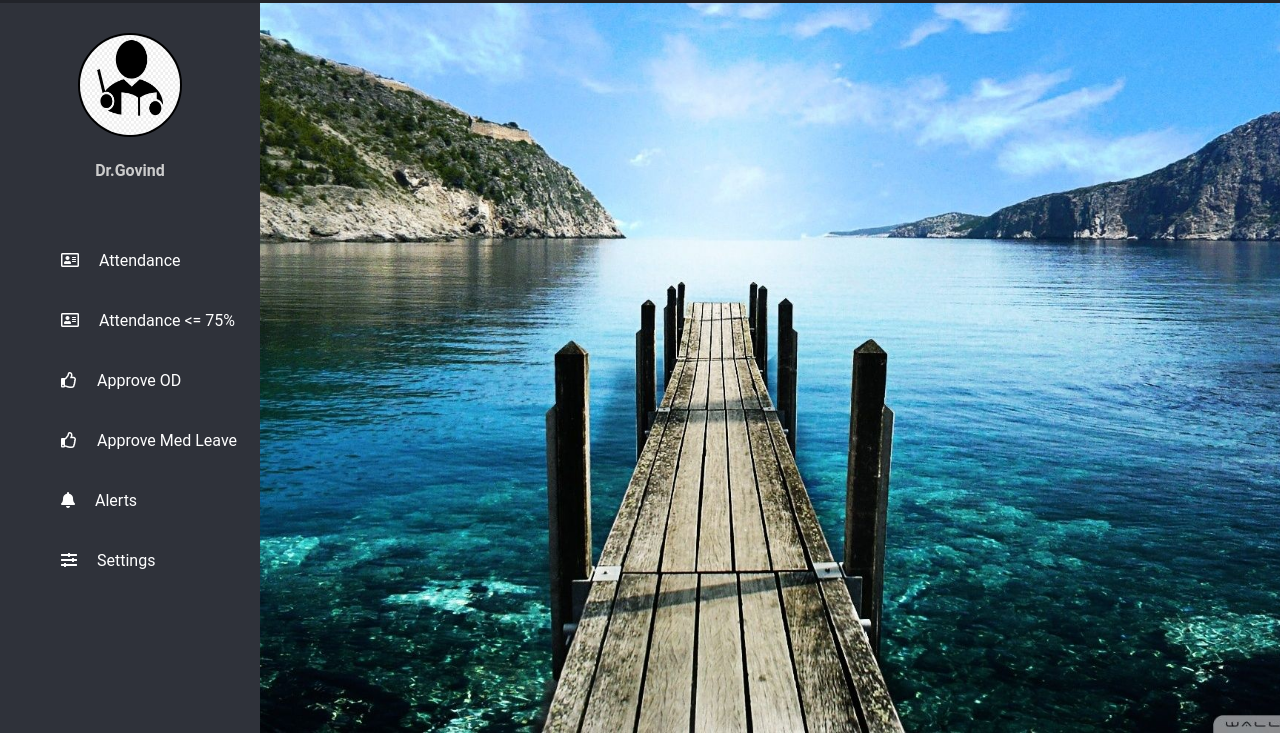
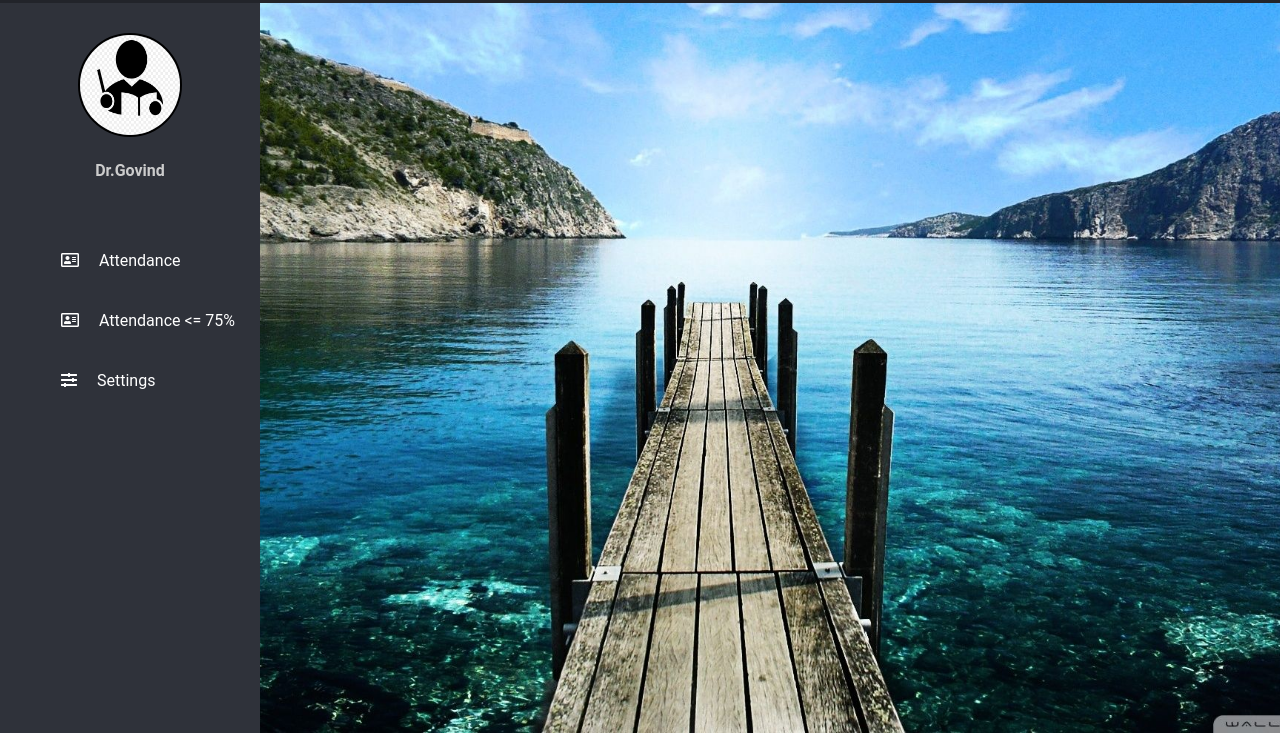
Before and after one commit to venkat19-spec/Software_project, a plain HTML site: page views/facultydash.html in a window 1280 px wide. Shown: the part 67-800 px from the top of the page. Drawn offline with Linux system fonts and the light colour scheme.

Commit message:
Update facultydash.html

```diff
--- a/views/facultydash.html
+++ b/views/facultydash.html
@@ -34,12 +34,8 @@
                     </ul>
                 </li>
                 <li><a href="less"><em class="far fa-address-card"></em><span>Attendance <= 75%</span></a></li>
-                <li><a href="#"><em class="far fa-thumbs-up"></em><span>Approve OD</span></a></li>
-                <li><a href="#"><em class="far fa-thumbs-up"></em><span>Approve Med Leave</span></a></li>
-                <li><a href="#"><em class="fas fa-bell"></em><span>Alerts</span></a></li>
                 <li class="dropdown1"><a href="#"><em class="fas fa-sliders-h"></em><span>Settings</span></a>
                     <ul>
-                        <li><a href="#"><span>Update Profile Pic</span></a></li>
                         <li><a href="/changepassword"><span>Update Password</span></a></li>
                     </ul>
 
```
